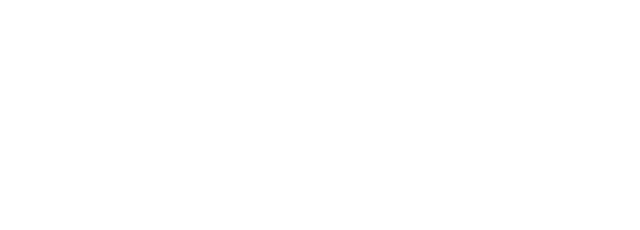
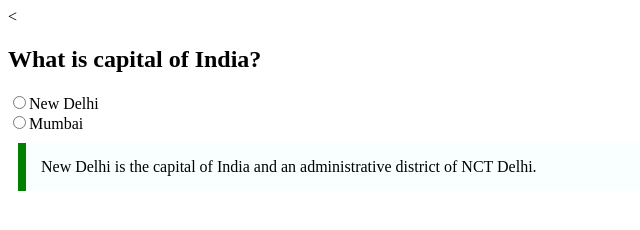
Before and after one commit to acciojob/trivia-jayeshshsh, a website: page main.html in a window 1280 px wide. Shown: the whole page, without its empty margins (0-640 px from the left). Drawn offline with Linux system fonts and the light colour scheme.

Commit message:
created a submission

```diff
--- a/main.html
+++ b/main.html
@@ -1,4 +1,13 @@
 <!DOCTYPE html>
+
+<html>
+
+<head>
+	<link rel="stylesheet" href="styles.css">
+</head>
+
+<body>
+	<<!DOCTYPE html>
 
 <html>
 
@@ -10,7 +19,16 @@
 	<!-- the entire body must be written by student -->
     <script type="text/javascript" src="./script.js">
 </script>
-
+	<h2>What is capital of India?</h2>
+	<label for="que"></label>
+	<input type="radio" value="delhi" id="que">New Delhi<br>
+	<input type="radio" value="mumbai" id="que">Mumbai<br>
+	<blockquote cite="https://en.wikipedia.org/wiki/New_Delhi">
+		New Delhi is the capital of India and an administrative district of NCT Delhi.
+	</blockquote>
 </body>
 
 </html>
+</body>
+
+</html>
--- a/styles.css
+++ b/styles.css
@@ -1,2 +1,9 @@
-
 /* Your CSS Code here. */
+blockquote{
+	max-width: 600px;
+	margin: 10px;
+	padding: 15px;
+	border-left: 8px solid green;
+	background-color: #f8fffe;
+	font-weight: bold;
+}
```
